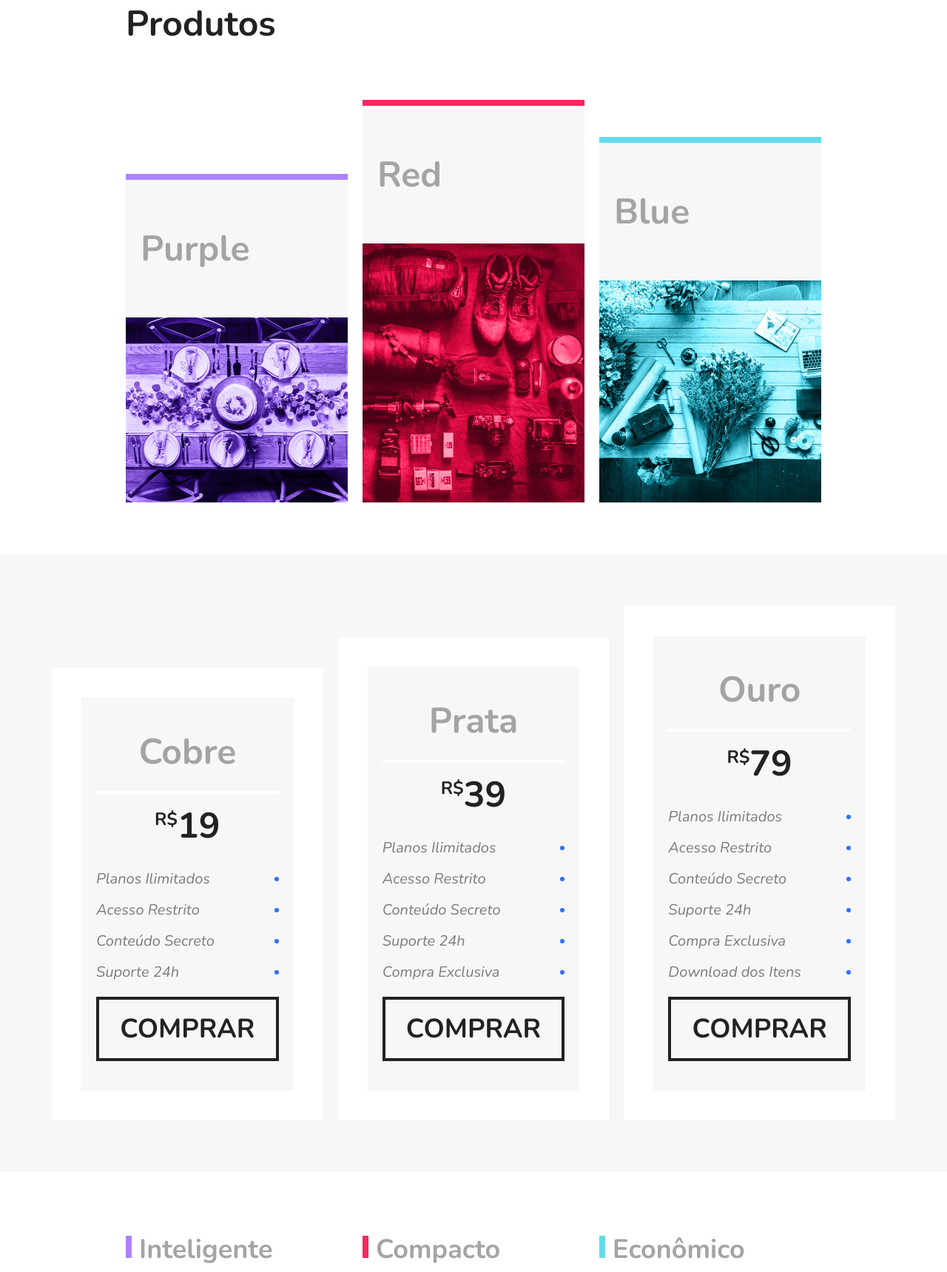
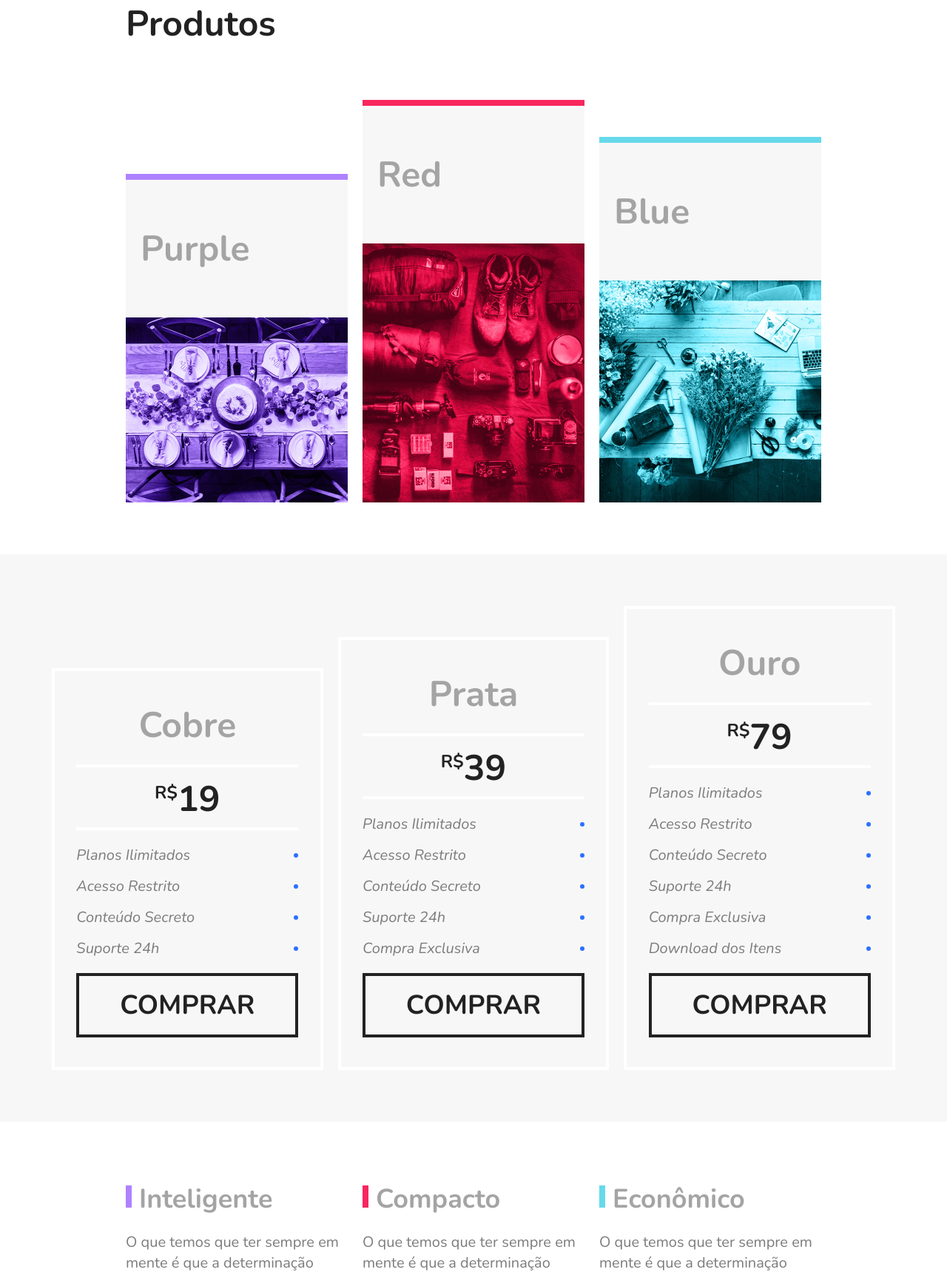
Before and after one commit to mnagahama/curso-origamid, a PHP site: page / in a window 1280 px wide. Shown: the part 1072-2791 px from the top of the page at 74% size. Run offline with PHP 8.4, Linux system fonts and the light colour scheme.

Commit message:
flexblog finalizado 🎉️

```diff
--- a/css-flexbox/flexblog/css/style.css
+++ b/css-flexbox/flexblog/css/style.css
@@ -1,9 +1,10 @@
-body, h1, h2, p, ul, li {
-  margin: 0;
-  padding: 0;
+body, h1, h2, p, ul, li, a {
+	margin: 0px;
+	padding: 0px;
 }
-body{
-  font-family: "Nunito", Arial, Helvetica, sans-serif;
+
+body {
+	font-family: "Nunito", Helvetica, Arial, sans-serif;
 	color: #222222;
 }
 
@@ -21,10 +22,10 @@ img {
 }
 
 * {
-  box-sizing: border-box
+	box-sizing: border-box;
 }
 
-/*SuperInfo*/
+/*Superinfo*/
 
 .superinfo-bg {
 	background: #122ab2;
@@ -40,7 +41,7 @@ img {
 	padding-top: 10px;
 }
 
-.superinfo p, .superinfo a {
+.superinfo p, .superinfo a{
 	margin: 0 10px 10px 10px;
 }
 
@@ -68,7 +69,7 @@ img {
 	color: white;
 }
 
-.menu-logo {
+.menu-logo a {
 	font-size: 2.25em;
 	font-weight: bold;
 	margin: 0 10px;
@@ -85,7 +86,7 @@ img {
 	padding: 10px;
 }
 
-.menu-nav a:hover {
+.menu-nav a:hover{
 	color: #122ab2;
 }
 
@@ -105,6 +106,7 @@ img {
 	border-top: 2px solid #2c70ff;
 	border-bottom: 2px solid #2c70ff;
 	max-width: 960px;
+	margin: 0 auto;
 	padding: 60px 0;
 	display: flex;
 	flex-wrap: wrap;
@@ -141,7 +143,7 @@ img {
 
 .produtos h1 {
 	font-size: 3em;
-  margin: 0 10px 60px 10px;
+	margin: 0 10px 60px 10px
 }
 
 .produtos-container {
@@ -163,7 +165,7 @@ img {
 }
 
 .purple {
-  border-top: 8px solid #ac81ff;
+	border-top: 8px solid #ae81ff;
 }
 
 .red {
@@ -174,7 +176,7 @@ img {
 	border-top: 8px solid #66d9eb;
 }
 
-/*Preço*/
+/*Preco*/
 
 .preco {
 	background: #f7f7f7;
@@ -186,7 +188,7 @@ img {
 
 .preco-item {
 	flex: 1 1 260px;
-  border: 40px solid white;
+	border: 4px solid white;
 	padding: 20px;
 	margin: 10px;
 }
@@ -207,6 +209,7 @@ img {
 	font-weight: bold;
 	padding: 10px 0 5px 0;
 	border-top: 4px solid white;
+	border-bottom: 4px solid white;
 }
 
 .preco-item sup {
@@ -214,7 +217,7 @@ img {
 }
 
 .preco-item ul {
-  max-width: 960px;
+	max-width: 300px;
 	margin: 20px auto;
 	font-size: 1.25em;
 	font-style: italic;
@@ -228,7 +231,7 @@ img {
 	margin-bottom: 15px;
 }
 
-.preco-item li::after{
+.preco-item li::after {
 	content: '';
 	display: block;
 	width: 6px;
@@ -255,10 +258,10 @@ img {
 		padding-left: 10px;
 		padding-right: 10px;
 	}
-  .preco .preco-item:nth-child(3){
+	.preco .preco-item:nth-child(3) {
 		order: -2;
 	}
-  .preco .preco-item:nth-child(2){
+	.preco .preco-item:nth-child(2) {
 		order: -1;
 	}
 }
@@ -308,6 +311,7 @@ img {
 	line-height: 1.4;
 	color: #7c7c7c;
 }
+
 /*Newsletter*/
 
 .newsletter {
```
Lines whose indentation alone changed are shown as unchanged.
